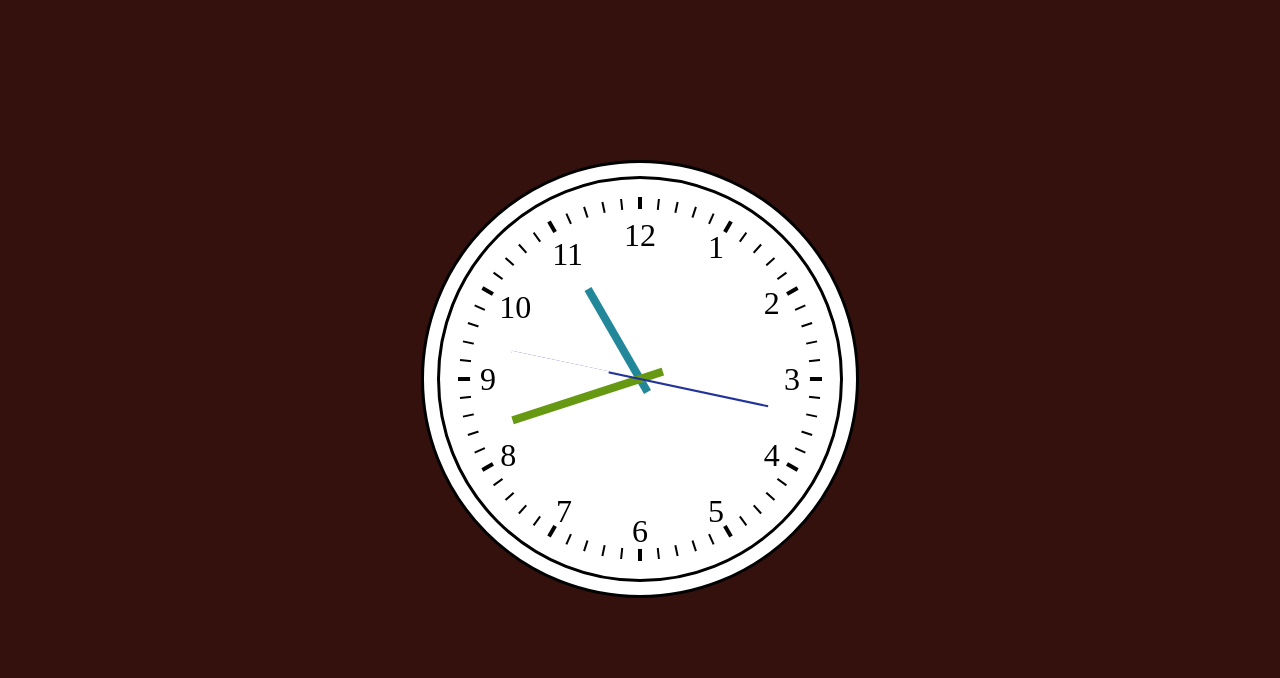
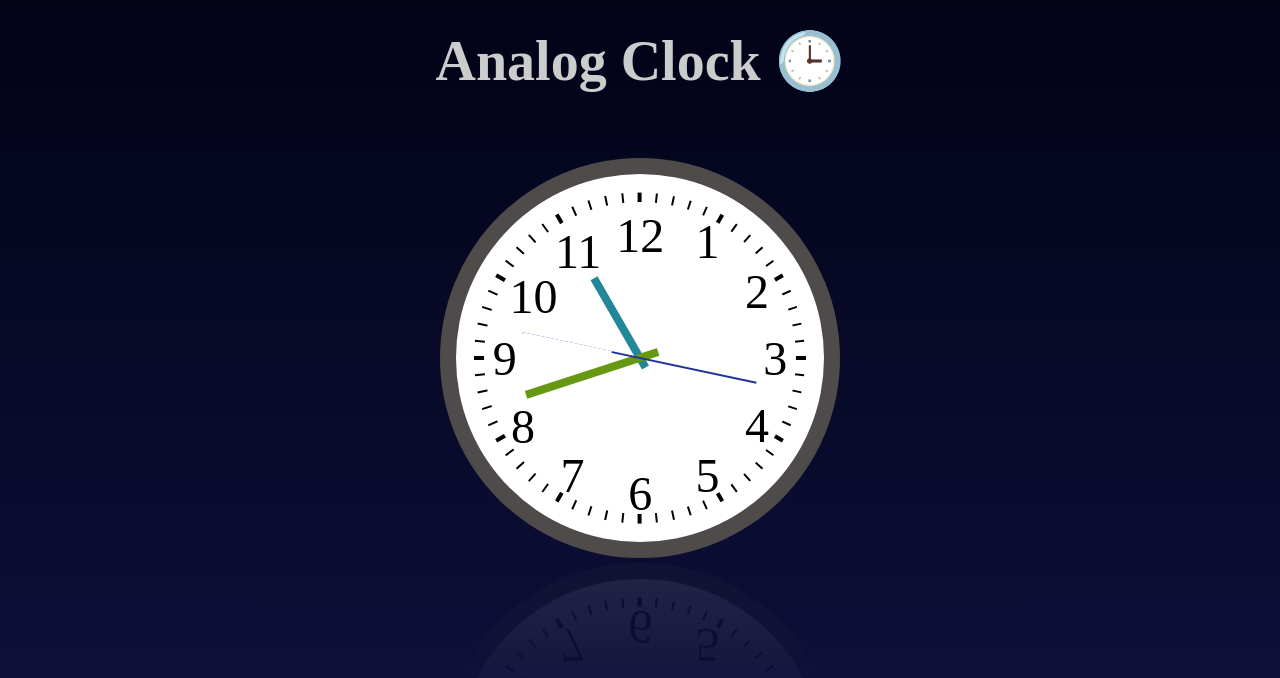
Before and after one commit to Jesus-ColomaCardoza/exerciseAnalogClock, a plain HTML site: page dev/index.html in a window 1280 px wide. Drawn offline with Linux system fonts and the light colour scheme.

Commit message:
I added css styles: reflex to the clock, I changed background, I added a tittle and  I changed the border color clock to gray

```diff
--- a/dev/index.html
+++ b/dev/index.html
@@ -8,6 +8,7 @@
     <link rel="stylesheet" href="styles.css">
 </head>
 <body class="body">
+    <h1 class="title">Analog Clock 🕒</h1>
     <div class="clock__container">
         <div class="clock">
             <div class="minute"></div>
--- a/dev/index.js
+++ b/dev/index.js
@@ -12,7 +12,6 @@ let contHour=0
 
 const moveClock=()=>{
     setInterval(() => {
-
         if (contSeg===60) {
             degreesSeg=-90 //we reset the degrees of the second when the minute is over ,to it don't increase infinitely
             contSeg=0; //we reset the counter of the seconds
--- a/dev/styles.css
+++ b/dev/styles.css
@@ -1,14 +1,33 @@
+*{
+    margin: 0;
+    box-sizing: border-box;
+    font-family: 'Times New Roman';
+}
 body{
     margin: 0;
-    background-color: #35110e;
+    background: rgb(15,18,63);
+    background: linear-gradient(0deg, rgba(15,18,63,1) 0%, rgba(2,3,23,1) 100%);
+    background-repeat: no-repeat;
+    height: 100vh;
+}
+.title{
+    color:#ccc;
+    text-align: center;
+    font-size: 3.5rem;
+    margin-top: .5em;
+}
+
+
+.clock__container{
+    -webkit-box-reflect: below .3em linear-gradient(transparent,transparent,rgba(0,0,0,.02),rgba(0,0,0,.1));
+
 }
 .clock,.clock__container{
-    width: 25em;
-    height: 25em;
+    width: 23em;
+    height: 23em;
     border-radius: 100%;
     background-color: #fff;
-    border: 3px #000 solid;
-    margin: 10em auto;
+    margin: 4em auto;
     position: relative;
     display: flex;
     justify-content: center;
@@ -27,9 +46,9 @@ body{
 .numbers{
     display: flex;
     justify-content: space-between;
-    z-index: 200;
+    z-index: 100;
     width: 80%;
-    font-size: 2rem;
+    font-size: 3rem;
 }
 .layer-white{
     position: absolute;
@@ -39,8 +58,10 @@ body{
     background-color: #fff;
 }
 .clock__container{
-    width: 27em;
-    height: 27em;
+    width: 25em;
+    height: 25em;
+    background-color: rgb(79, 75, 75);
+
 }
 .big-hand{
     width: 50%;
@@ -199,6 +220,7 @@ body{
     transform: rotate(-60deg);
 }
 /*number*/
+
 .numbers:nth-child(34) .number:nth-child(1),
 .numbers:nth-child(34) .number:nth-child(2){
     transform: rotate(-90deg);
```
